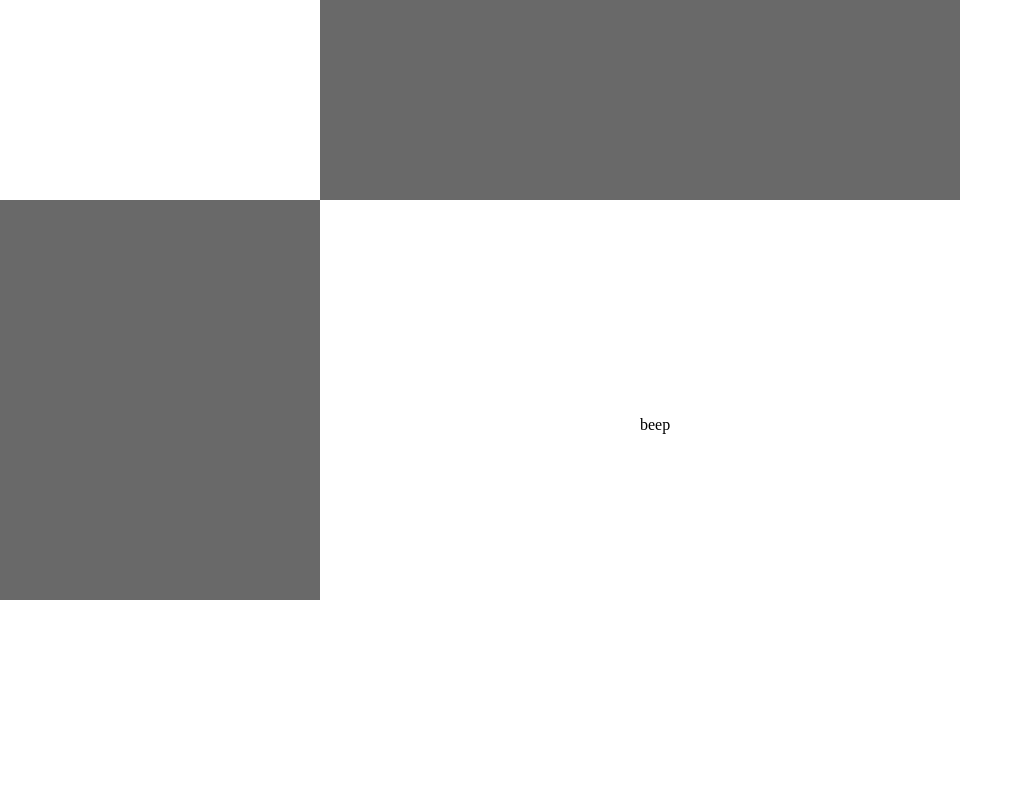
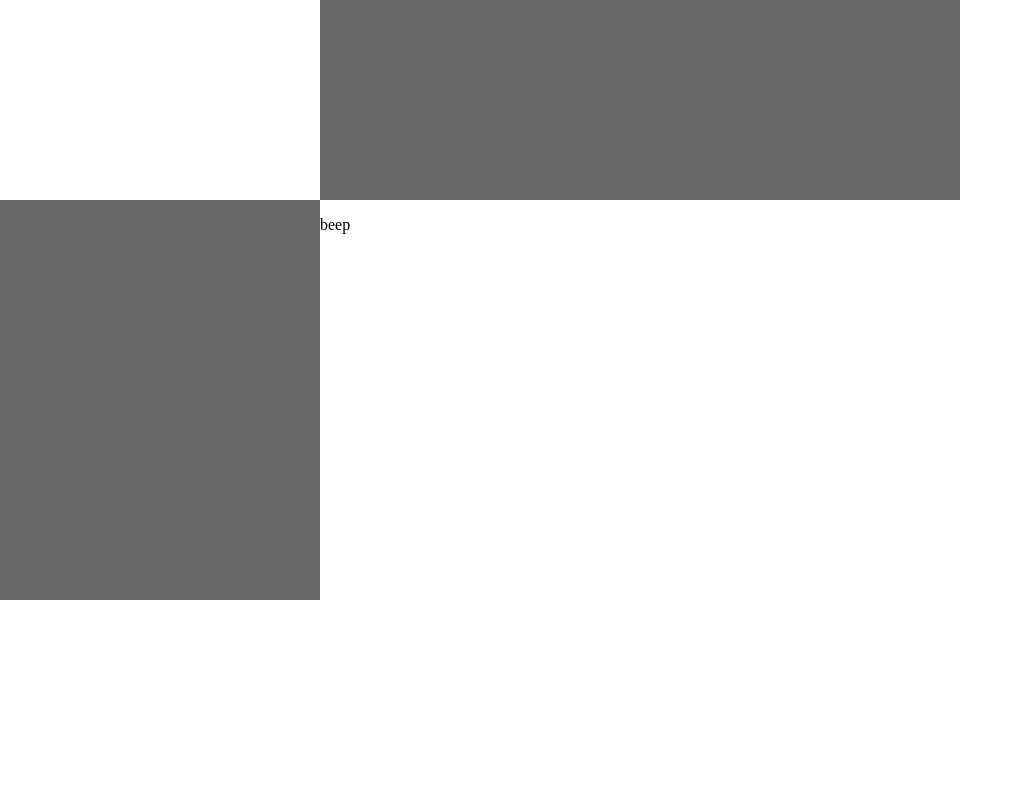
Before and after one commit to Lightning-C/Ichinoseki-Food-Web, a plain HTML site: page index.html in a window 1280 px wide. Shown: the whole page, without its empty margins (0-1023 px from the left). Drawn offline with Linux system fonts and the light colour scheme.

Commit message:
Update stylesheet.css

```diff
--- a/stylesheet.css
+++ b/stylesheet.css
@@ -48,6 +48,9 @@
     width: 50%;
     height: 50%;
     position: absolute;
+     transform: translate(-50%, -50%);
+    -webkit-transform: translate(-50%, -50%);
+    -ms-transform: translate(-50%, -50%);
     bottom: 0;
     right: 0;
     background-color: white;
```
